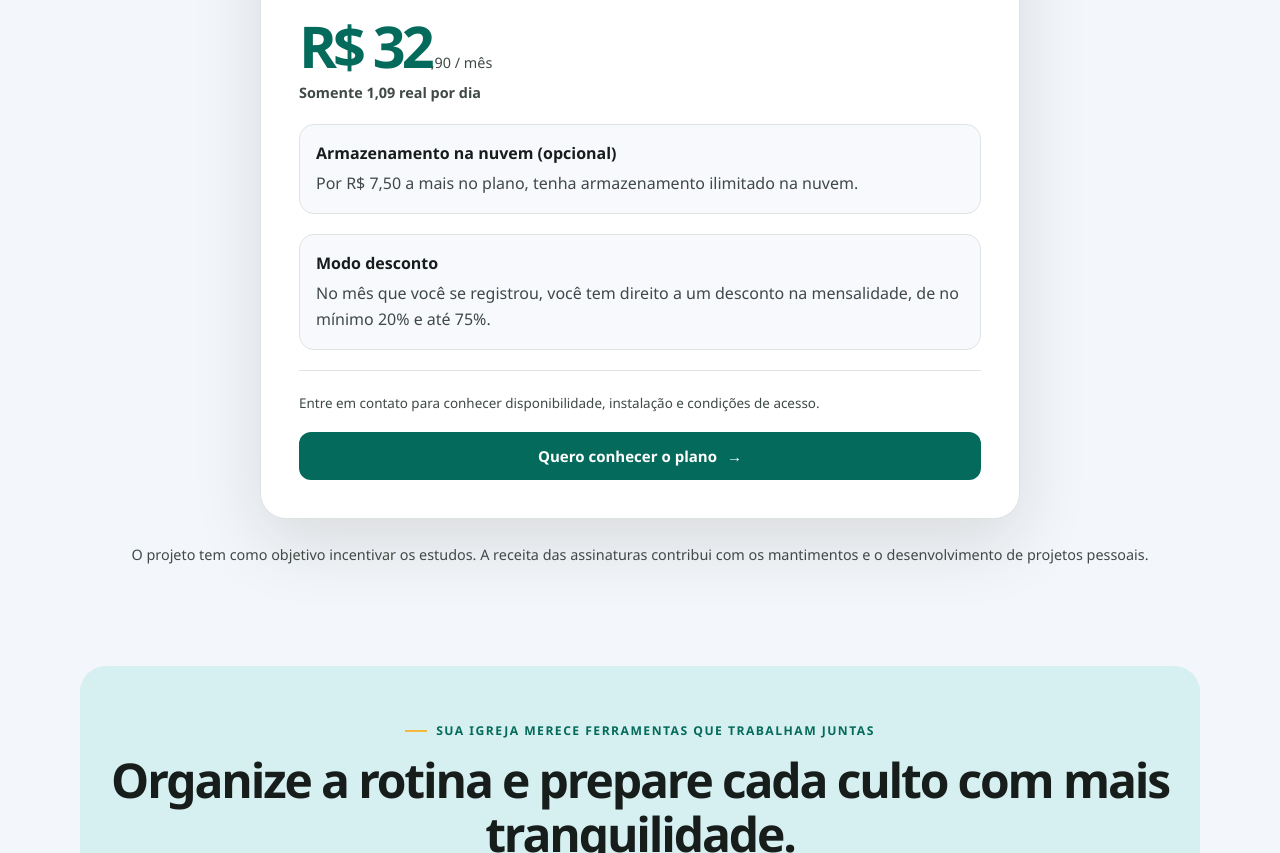
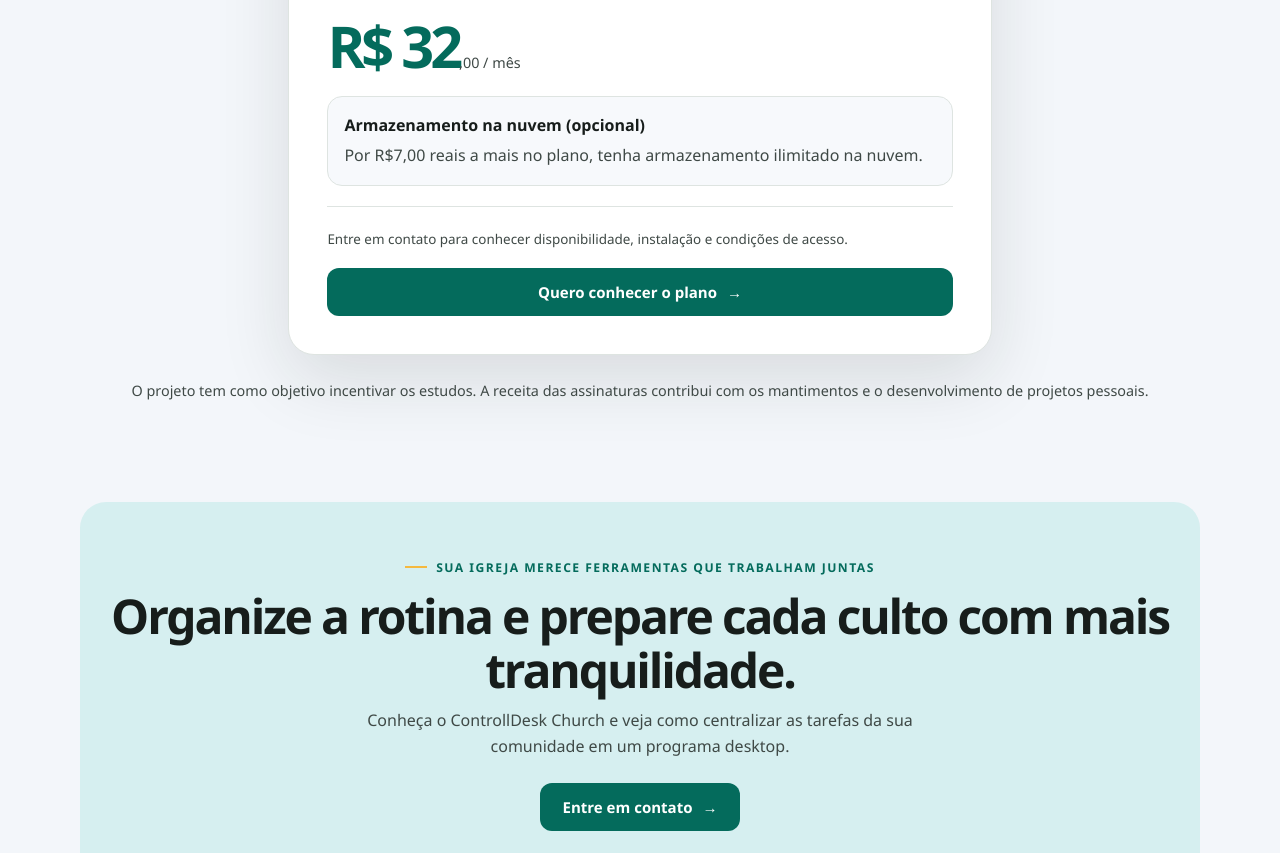
Before and after one commit to ruan-slv/site-condesk, a plain HTML site: page index.html in a window 1280 px wide. Shown: the part 3946-4799 px from the top of the page. Drawn offline with Linux system fonts and the light colour scheme.

Commit message:
Update pricing details and adjust cloud storage description in index.html

```diff
--- a/index.html
+++ b/index.html
@@ -552,16 +552,11 @@
               <p>Acesso ao conjunto de ferramentas do programa para apoiar a rotina da sua igreja.</p>
             </div>
             <div class="price">
-              <strong>R$ 32</strong><span>,90 / mês</span>
-              <span class="price-per-day">Somente 1,09 real por dia</span>
+              <strong>R$ 32</strong><span>,00 / mês</span>
             </div>
             <div class="storage-details">
               <strong>Armazenamento na nuvem (opcional)</strong>
-              <p>Por R$ 7,50 a mais no plano, tenha armazenamento ilimitado na nuvem.</p>
-            </div>
-            <div class="storage-details">
-              <strong>Modo desconto</strong>
-              <p>No mês que você se registrou, você tem direito a um desconto na mensalidade, de no mínimo 20% e até 75%.</p>
+              <p>Por R$7,00 reais a mais no plano, tenha armazenamento ilimitado na nuvem.</p>
             </div>
             <div class="pricing-foot">
               <p>Entre em contato para conhecer disponibilidade, instalação e condições de acesso.</p>
```
